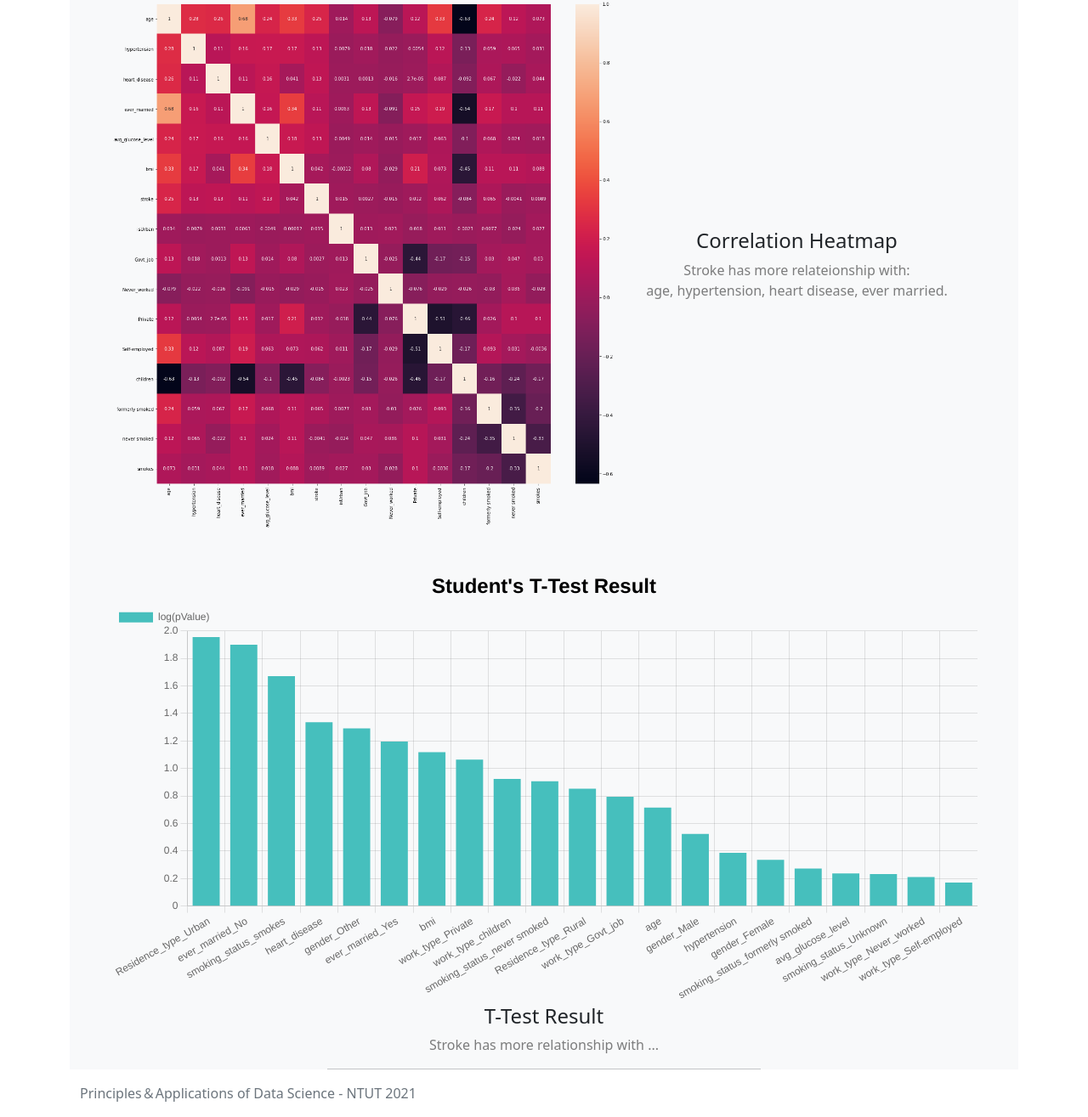
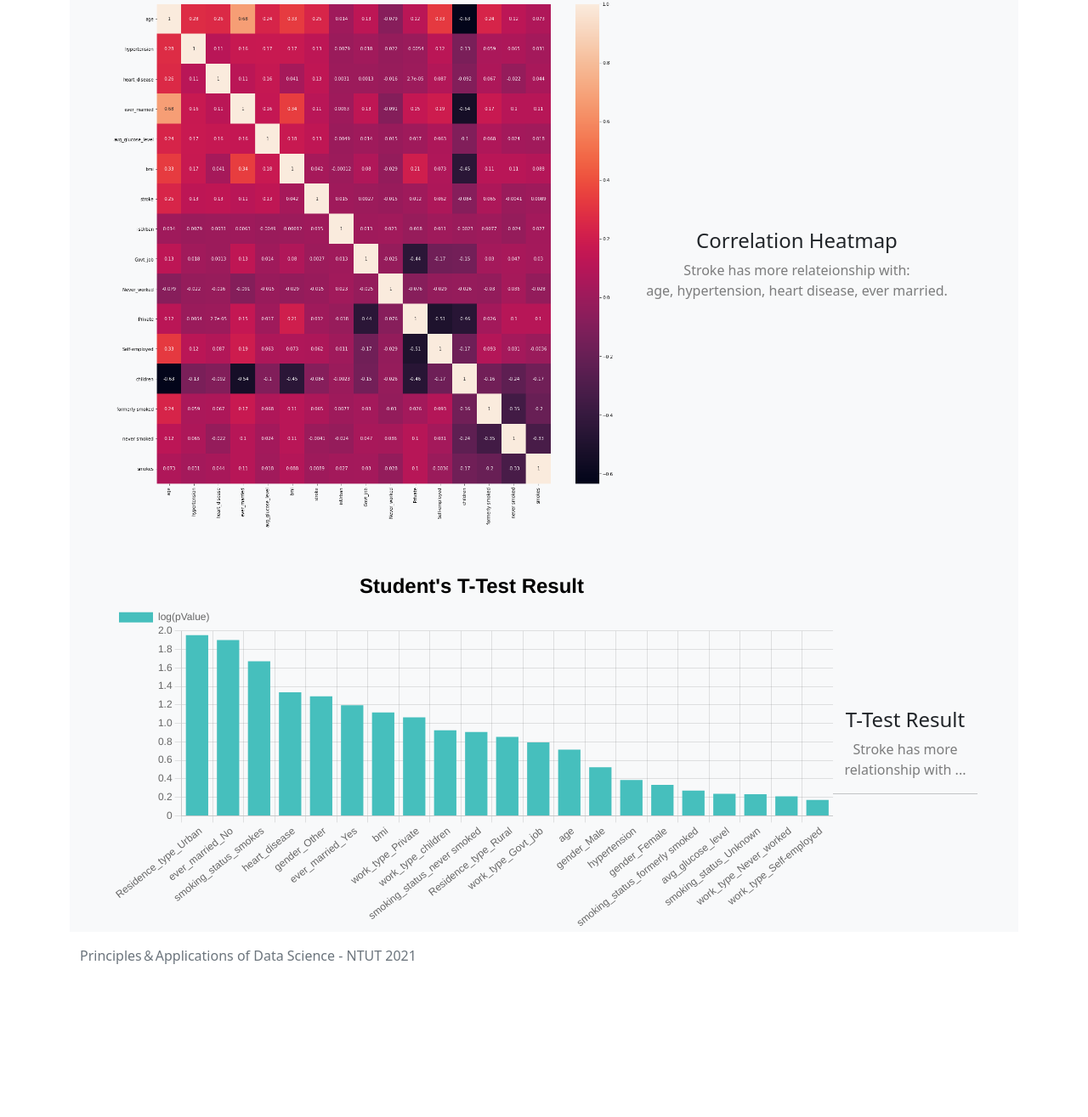
Before and after one commit to allen880612/ML-StrokePrediction, a Flask app: page /data in a window 1280 px wide. Shown: the part 98-1413 px from the top of the page at 85% size. After the commit the page ends 1233 px from the top, so only its background shows below. Run offline with Flask 2, Linux system fonts and the light colour scheme; some libraries are stand-ins or nearby versions.

Commit message:
Update About Data Layout & retrieve user data from ui

```diff
--- a/templates/data.html
+++ b/templates/data.html
@@ -20,10 +20,10 @@
         </div>
         <!-- Project One Row -->
         <div class="row gx-0 mb-5 mb-lg-0 justify-content-center">
-            <div class="col-lg-12">
+            <div class="col-lg-10">
                 <canvas id=t_test_chart></canvas>
             </div>
-            <div class="col-lg-6">
+            <div class="col-lg-2">
                 <div class="bg-black text-center h-100 project">
                     <div class="d-flex h-100">
                         <div class="project-text w-100 my-auto text-center text-lg-left">
```
Also changed, not shown: static/js/index.js (+13 -0 lines).
